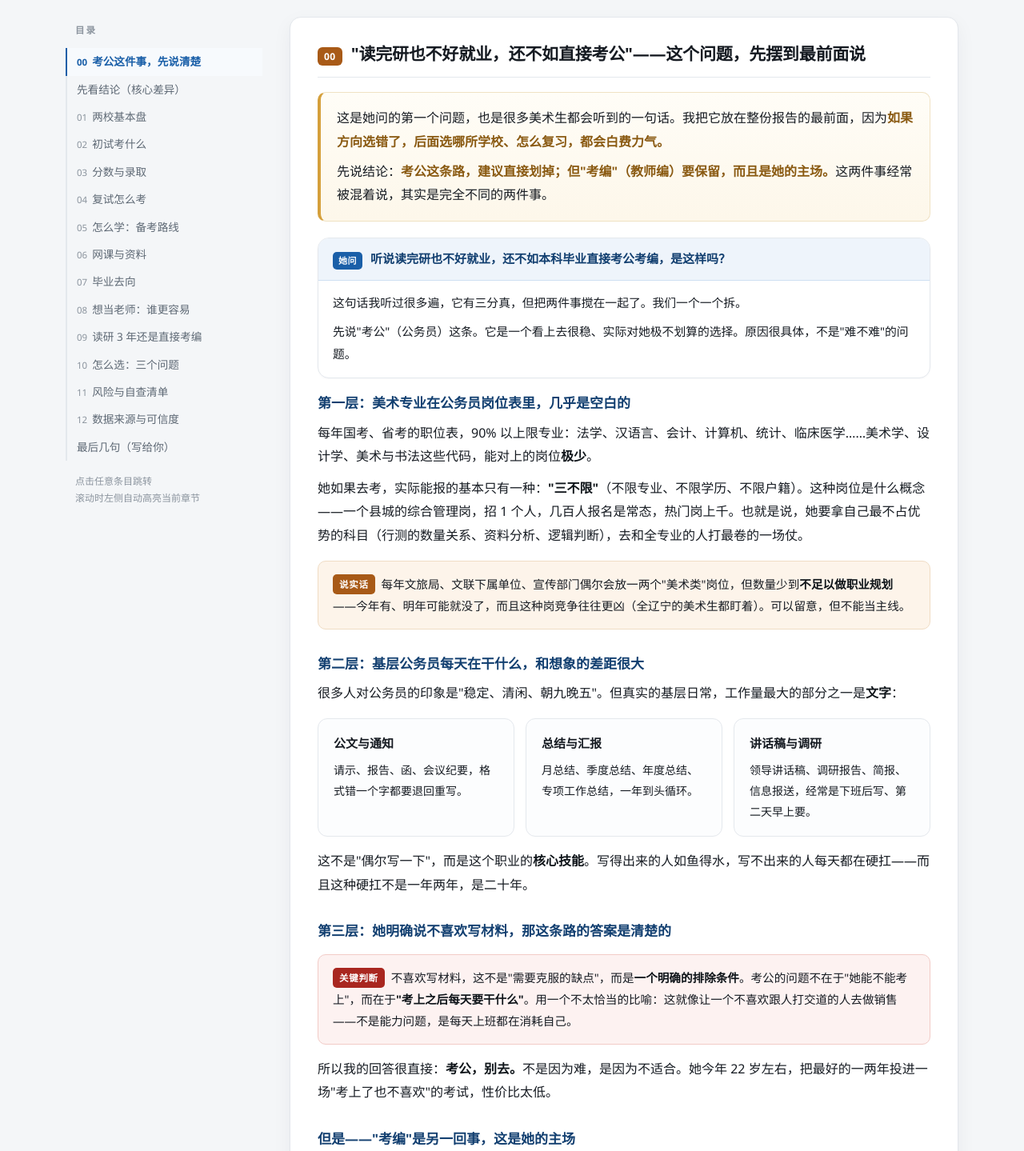
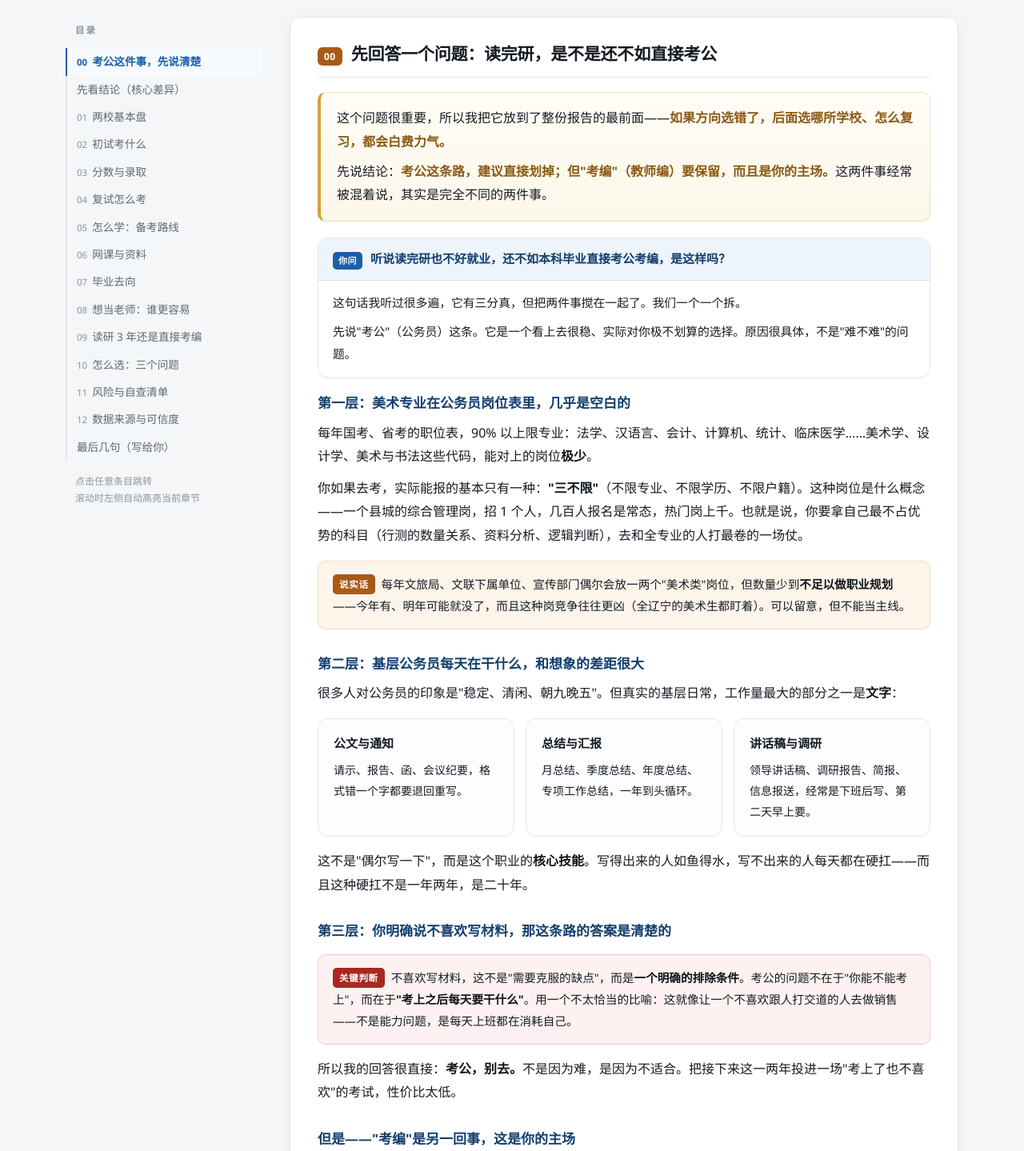
Before and after one commit to TS-jj/northeast-art-kaoyan, a plain HTML site: page lnnu-vs-synu/index.html in a window 1280 px wide. Shown: the part 440-1879 px from the top of the page at 80% size. Drawn offline with Linux system fonts and the light colour scheme.

Commit message:
copy: 第 00 节改为直接对考生说话
- 开头改为「这个问题很重要，所以放到最前面」，标题改为问题本身
- 全节人称由「她」改为「你」，问答徽章改为「你问」
- 去掉对年龄的推测表述

```diff
--- a/lnnu-vs-synu/index.html
+++ b/lnnu-vs-synu/index.html
@@ -427,24 +427,24 @@
 
   <!-- ================= 00 考公答疑（放最前面） ================= -->
   <section id="s-gongkao" data-toc="考公这件事，先说清楚">
-    <h2><span class="num alt">00</span>"读完研也不好就业，还不如直接考公"——这个问题，先摆到最前面说</h2>
+    <h2><span class="num alt">00</span>先回答一个问题：读完研，是不是还不如直接考公</h2>
 
     <div class="lede">
-      <p>这是她问的第一个问题，也是很多美术生都会听到的一句话。我把它放在整份报告的最前面，因为<b>如果方向选错了，后面选哪所学校、怎么复习，都会白费力气。</b></p>
-      <p>先说结论：<b>考公这条路，建议直接划掉；但"考编"（教师编）要保留，而且是她的主场。</b>这两件事经常被混着说，其实是完全不同的两件事。</p>
+      <p>这个问题很重要，所以我把它放到了整份报告的最前面——<b>如果方向选错了，后面选哪所学校、怎么复习，都会白费力气。</b></p>
+      <p>先说结论：<b>考公这条路，建议直接划掉；但"考编"（教师编）要保留，而且是你的主场。</b>这两件事经常被混着说，其实是完全不同的两件事。</p>
     </div>
 
     <div class="qa">
-      <div class="qa-q"><span class="badge">她问</span>听说读完研也不好就业，还不如本科毕业直接考公考编，是这样吗？</div>
+      <div class="qa-q"><span class="badge">你问</span>听说读完研也不好就业，还不如本科毕业直接考公考编，是这样吗？</div>
       <div class="qa-a">
         <p>这句话我听过很多遍，它有三分真，但把两件事搅在一起了。我们一个一个拆。</p>
-        <p>先说"考公"（公务员）这条。它是一个看上去很稳、实际对她极不划算的选择。原因很具体，不是"难不难"的问题。</p>
+        <p>先说"考公"（公务员）这条。它是一个看上去很稳、实际对你极不划算的选择。原因很具体，不是"难不难"的问题。</p>
       </div>
     </div>
 
     <h3>第一层：美术专业在公务员岗位表里，几乎是空白的</h3>
     <p>每年国考、省考的职位表，90% 以上限专业：法学、汉语言、会计、计算机、统计、临床医学……美术学、设计学、美术与书法这些代码，能对上的岗位<b>极少</b>。</p>
-    <p>她如果去考，实际能报的基本只有一种：<b>"三不限"</b>（不限专业、不限学历、不限户籍）。这种岗位是什么概念——一个县城的综合管理岗，招 1 个人，几百人报名是常态，热门岗上千。也就是说，她要拿自己最不占优势的科目（行测的数量关系、资料分析、逻辑判断），去和全专业的人打最卷的一场仗。</p>
+    <p>你如果去考，实际能报的基本只有一种：<b>"三不限"</b>（不限专业、不限学历、不限户籍）。这种岗位是什么概念——一个县城的综合管理岗，招 1 个人，几百人报名是常态，热门岗上千。也就是说，你要拿自己最不占优势的科目（行测的数量关系、资料分析、逻辑判断），去和全专业的人打最卷的一场仗。</p>
     <div class="callout warn">
       <p><span class="tag-h">说实话</span>每年文旅局、文联下属单位、宣传部门偶尔会放一两个"美术类"岗位，但数量少到<b>不足以做职业规划</b>——今年有、明年可能就没了，而且这种岗竞争往往更凶（全辽宁的美术生都盯着）。可以留意，但不能当主线。</p>
     </div>
@@ -467,13 +467,13 @@
     </div>
     <p>这不是"偶尔写一下"，而是这个职业的<b>核心技能</b>。写得出来的人如鱼得水，写不出来的人每天都在硬扛——而且这种硬扛不是一年两年，是二十年。</p>
 
-    <h3>第三层：她明确说不喜欢写材料，那这条路的答案是清楚的</h3>
+    <h3>第三层：你明确说不喜欢写材料，那这条路的答案是清楚的</h3>
     <div class="callout bad">
-      <p><span class="tag-h">关键判断</span>不喜欢写材料，这不是"需要克服的缺点"，而是<b>一个明确的排除条件</b>。考公的问题不在于"她能不能考上"，而在于<b>"考上之后每天要干什么"</b>。用一个不太恰当的比喻：这就像让一个不喜欢跟人打交道的人去做销售——不是能力问题，是每天上班都在消耗自己。</p>
-    </div>
-    <p>所以我的回答很直接：<b>考公，别去。</b>不是因为难，是因为不适合。她今年 22 岁左右，把最好的一两年投进一场"考上了也不喜欢"的考试，性价比太低。</p>
-
-    <h3>但是——"考编"是另一回事，这是她的主场</h3>
+      <p><span class="tag-h">关键判断</span>不喜欢写材料，这不是"需要克服的缺点"，而是<b>一个明确的排除条件</b>。考公的问题不在于"你能不能考上"，而在于<b>"考上之后每天要干什么"</b>。用一个不太恰当的比喻：这就像让一个不喜欢跟人打交道的人去做销售——不是能力问题，是每天上班都在消耗自己。</p>
+    </div>
+    <p>所以我的回答很直接：<b>考公，别去。</b>不是因为难，是因为不适合。把接下来这一两年投进一场"考上了也不喜欢"的考试，性价比太低。</p>
+
+    <h3>但是——"考编"是另一回事，这是你的主场</h3>
     <p>"考公考编"这四个字连在一起说，容易让人以为是一件事。它们完全不同：</p>
 
     <div class="table-wrap">
@@ -482,7 +482,7 @@
       <tbody>
         <tr><td>专业门槛</td><td class="orange">几乎无对口岗，只能走"三不限"</td><td class="blue"><b>专业直接对口</b>，美术学／1356 是招聘目录里的常客</td></tr>
         <tr><td>考什么</td><td>行测（数量、资料、逻辑）＋申论（大作文）</td><td class="blue">教综＋学科，或<b>只面试试讲</b>（校招／自主招聘）</td></tr>
-        <tr><td>她的优势能否变成分数</td><td class="orange">不能。画得好在行测里一分不加</td><td class="blue"><b>能。</b>试讲、范画、专业展示直接算分</td></tr>
+        <tr><td>你的优势能否变成分数</td><td class="orange">不能。画得好在行测里一分不加</td><td class="blue"><b>能。</b>试讲、范画、专业展示直接算分</td></tr>
         <tr><td>日常工作核心</td><td class="orange">公文、材料、汇报</td><td class="blue">上课、备课、教案、带班——和"公文材料"不是一回事</td></tr>
         <tr><td>硕士学历的作用</td><td>基本无差别（三不限本科就能报）</td><td class="blue"><b>是入场券</b>：能进只对硕士开放的校招考场</td></tr>
         <tr><td>结论</td><td><span class="tag t-bad">建议排除</span></td><td><span class="tag t-ok">主攻方向</span></td></tr>
@@ -491,8 +491,8 @@
     </div>
 
     <div class="lede">
-      <p><b>一句话：</b>"读完研不好就业"这句话，说的是<b>市场化就业</b>——设计公司、画廊、文创公司确实看作品不看学历。但她想走的<b>教师编</b>不是市场化就业，它是"资格考试＋名额分配"，硕士在这条路上不是加分项，<b>是入场券</b>。</p>
-      <p>所以她真正要算的账是：<b>用三年时间和一笔学费，换一张教师编的入场券，值不值。</b>这笔账在第 09 节详细算过。至于"考公"，可以确定地放下——不放心的那点，就是上面说的文旅、文联那几个岗，留意着就行。</p>
+      <p><b>一句话：</b>"读完研不好就业"这句话，说的是<b>市场化就业</b>——设计公司、画廊、文创公司确实看作品不看学历。但你想走的<b>教师编</b>不是市场化就业，它是"资格考试＋名额分配"，硕士在这条路上不是加分项，<b>是入场券</b>。</p>
+      <p>所以你真正要算的账是：<b>用三年时间和一笔学费，换一张教师编的入场券，值不值。</b>这笔账在第 09 节详细算过。至于"考公"，可以确定地放下——不放心的那点，就是上面说的文旅、文联那几个岗，留意着就行。</p>
     </div>
 
     <p class="src">※ 本节为基于公开招考政策的分析判断，不含院校数据。大连市沙河口区、旅顺口区 2026 年教师招聘公告中"1356 美术与书法"被列入专业目录、硕士可走免笔试通道，原文出处见第 12 节。</p>
```
